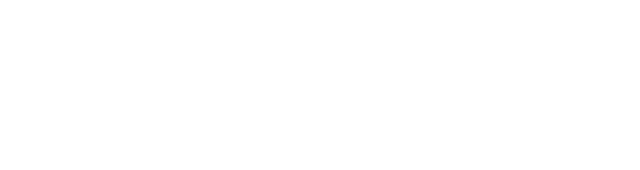
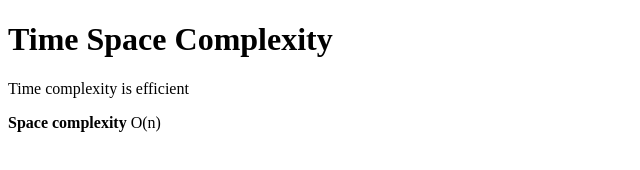
Before and after one commit to acciojob/time-and-space-complexity-adityaG9999, a website: page main.html in a window 1280 px wide. Shown: the whole page, without its empty margins (0-640 px from the left). Drawn offline with Linux system fonts and the light colour scheme.

Commit message:
created a submission

```diff
--- a/main.html
+++ b/main.html
@@ -7,7 +7,9 @@
 </head>
 
 <body>
-	<!-- the entire body must be written by student -->
+	<h1> Time Space Complexity </h1>
+	<p> Time complexity is efficient  </p>
+	<p> <b>Space complexity</b> O(n)</p>
     <script type="text/javascript" src="./script.js">
 </script>
 
```
